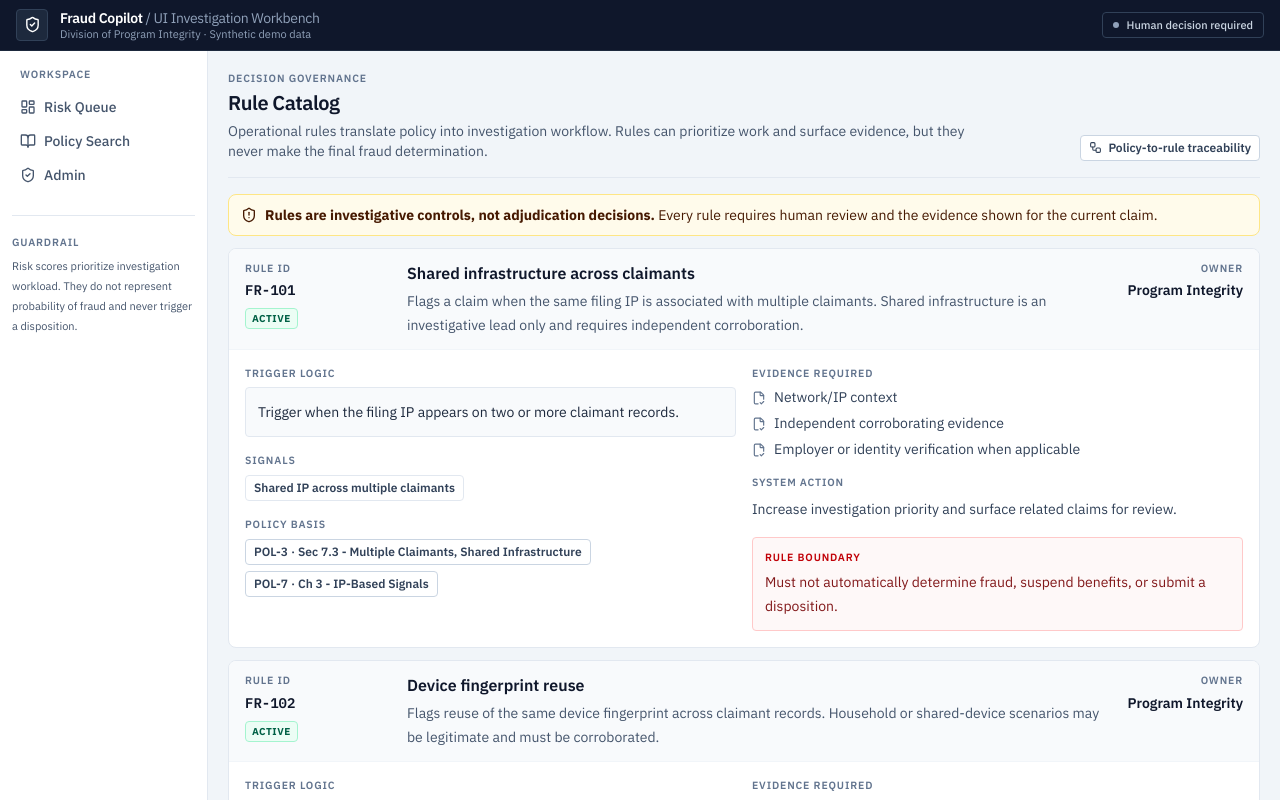
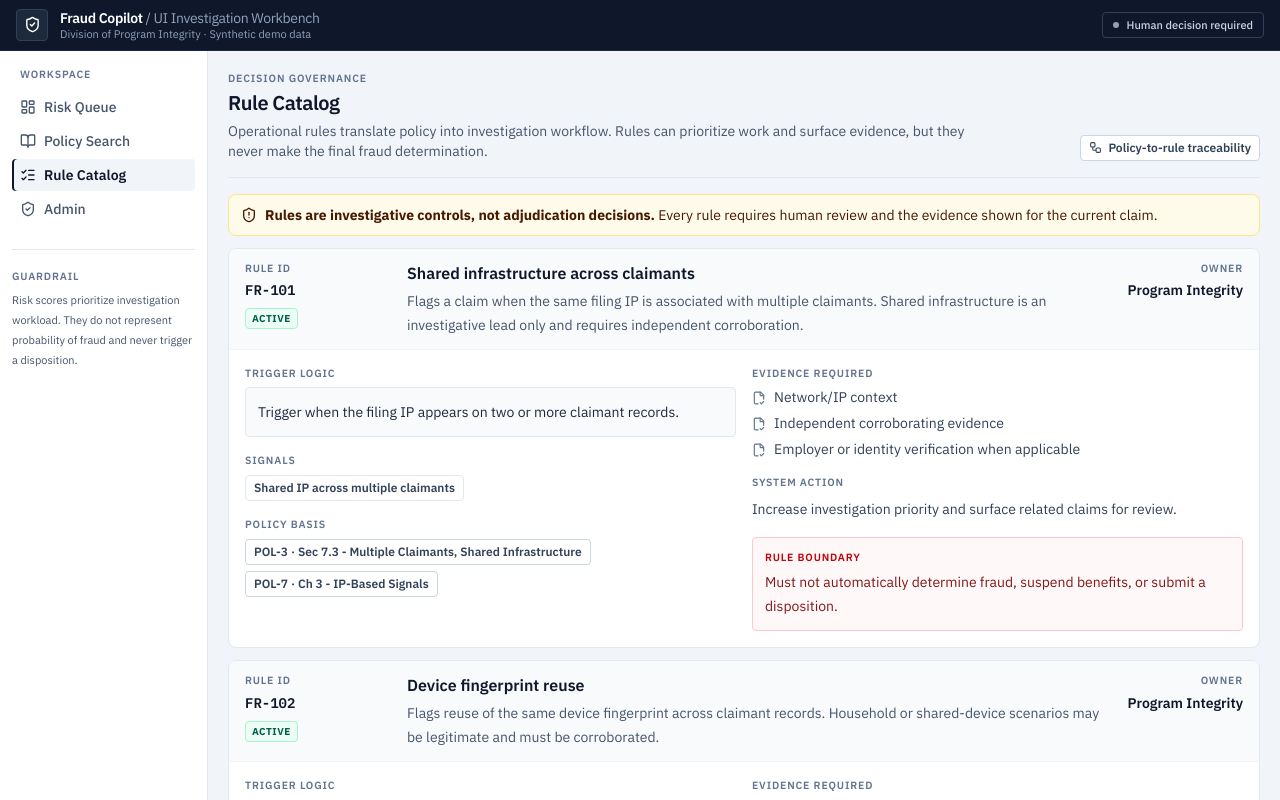
Before and after one commit to Jiggos2016/fraud-copilot-demo-v2, a React (Vite) app: page /rules in a window 1280 px wide. Shown: the top 800 px of the page. Built offline with nearby package versions, Linux system fonts and the light colour scheme.

Commit message:
Expose rules and add rule catalog navigation

```diff
--- a/src/components/fraud/shared.tsx
+++ b/src/components/fraud/shared.tsx
@@ -1,6 +1,6 @@
 import type { ReactNode } from 'react';
 import { Link } from '@tanstack/react-router';
-import { BookOpen, LayoutDashboard, ShieldCheck } from 'lucide-react';
+import { BookOpen, LayoutDashboard, ListChecks, ShieldCheck } from 'lucide-react';
 import claimantsData from '@/data/claimants.json';
 import employersData from '@/data/employers.json';
 import claimsData from '@/data/claims.json';
@@ -8,10 +8,12 @@ import casesData from '@/data/cases.json';
 import investigatorsData from '@/data/investigators.json';
 import policiesData from '@/data/policy_snippets.json';
 import scriptsData from '@/data/copilotScripts.json';
+import rulesData from '@/data/rules.json';
 
 export type Citation = { type: 'case' | 'policy'; id: string; label: string };
 export type Script = { match: string; answer: string; citations: Citation[] };
 export type AuditEntry = { at: string; action: string; detail: string };
+export type Rule = (typeof rulesData)[number];
 
 export const claimants = claimantsData;
 export const employers = employersData;
@@ -20,6 +22,7 @@ export const cases = casesData;
 export const investigators = investigatorsData;
 export const policies = policiesData;
 export const scripts = scriptsData as Record<string, Script[]>;
+export const rules = rulesData;
 
 export const riskBand = (score: number) => score < 40 ? 'Low' : score < 70 ? 'Medium' : 'High';
 export const riskClass = (score: number) => score < 40 ? 'bg-emerald-50 text-emerald-800 ring-1 ring-emerald-200' : score < 70 ? 'bg-amber-50 text-amber-800 ring-1 ring-amber-200' : 'bg-red-50 text-red-800 ring-1 ring-red-200';
@@ -37,6 +40,7 @@ export const recordDisposition = (claimId: string, value: string, at: string) =>
 export const effectiveStatus = (claimId: string, status: string) =>
   sessionDispositions[claimId] ? `Closed · ${sessionDispositions[claimId].value}` : status;
 export const splitSignals = (s: string) => s.split(';').filter(x => x && x !== 'none');
+export const rulesForSignals = (signals: string[]) => rules.filter(rule => rule.trigger_signals.some(signal => signals.includes(signal)));
 
 export function RiskScore({ score, size = 'md' }: { score: number; size?: 'md' | 'lg' }) {
   return <div className={`inline-flex items-center gap-2 rounded px-2 py-1 ${riskClass(score)}`}>
@@ -52,6 +56,7 @@ export function Shell({ children }: { children: ReactNode }) {
   const nav = [
     ['/', 'Risk Queue', LayoutDashboard],
     ['/policy', 'Policy Search', BookOpen],
+    ['/rules', 'Rule Catalog', ListChecks],
     ['/admin', 'Admin', ShieldCheck],
   ] as const;
   return <div className="min-h-screen bg-slate-100 text-slate-900">
```
